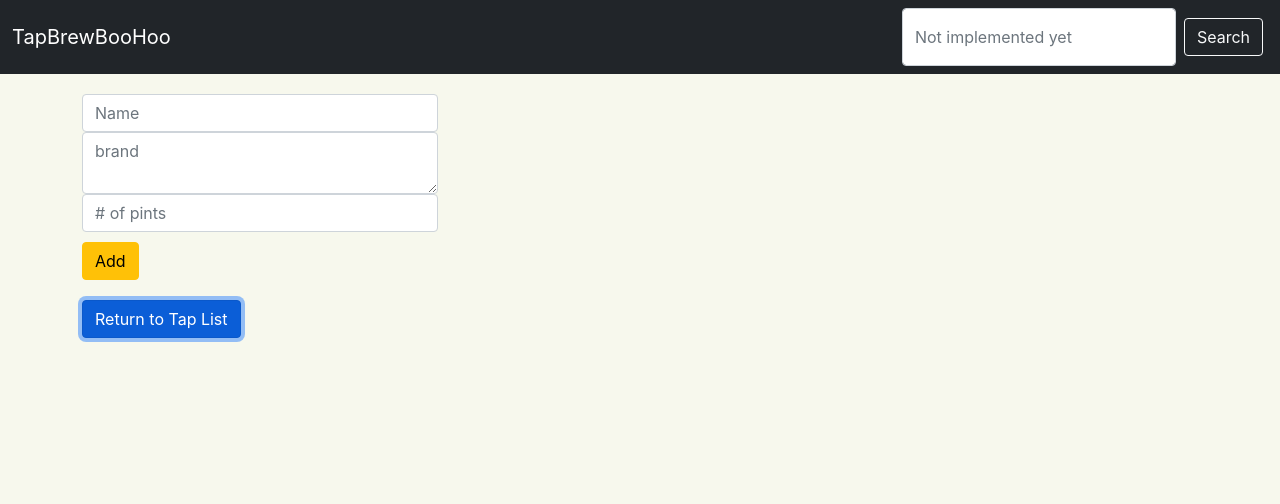
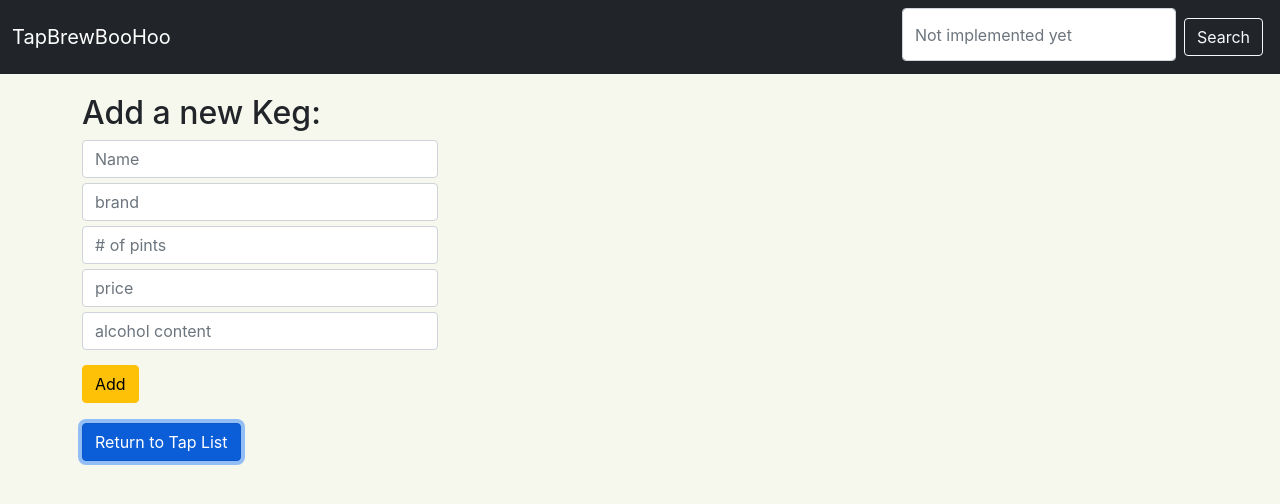
Before and after one commit to giang184/tap-room, a React (Create React App) app: page / in a window 1280 px wide. Both pictures are taken after a click on the button "Add Tap". Shown: the top 504 px of the page. Built offline with nearby package versions, Linux system fonts and the light colour scheme.

Commit message:
add price and alcohol content props

```diff
--- a/src/components/EditTapForm.js
+++ b/src/components/EditTapForm.js
@@ -9,7 +9,10 @@ function EditTapForm (props) {
     event.preventDefault();
     props.onEditTap({
       name: event.target.name.value,
-      brand: event.target.brand.value, quantity: event.target.quantity.value,
+      brand: event.target.brand.value,
+      quantity: event.target.quantity.value,
+      price: event.target.price.value,
+      alcoholContent: event.target.alcoholContent.value,
       id: tap.id
     });
   }
--- a/src/components/NewTapForm.js
+++ b/src/components/NewTapForm.js
@@ -10,6 +10,8 @@ function NewTapForm(props){
       name: e.target.name.value,
       brand: e.target.brand.value,
       quantity: e.target.quantity.value,
+      price: e.target.price.value,
+      alcoholContent: e.target.alcoholContent.value,
       id: v4()
     });
   }
--- a/src/components/ReusableForm.js
+++ b/src/components/ReusableForm.js
@@ -5,9 +5,12 @@ function ReusableForm(props) {
   const startingName = props.tap ? props.tap.name : '';
   const startingBrand = props.tap ? props.tap.brand : '';
   const startingQuantity = props.tap? props.tap.quantity : '';
+  const startingPrice = props.tap? props.tap.price : '';
+  const startingAlcoholContent = props.tap? props.tap.alcoholContent : '';
 
   return (
     <>
+      <h2>Add a new Keg:</h2>
       <form onSubmit={props.formSubmissionHandler}>
         <input
           className="form-control"
@@ -15,7 +18,7 @@ function ReusableForm(props) {
           name='name'
           placeholder='Name'
           defaultValue={startingName}/>
-        <textarea
+        <input
           className="form-control"
           type='text'
           name='brand'
@@ -27,6 +30,18 @@ function ReusableForm(props) {
           name='quantity'
           placeholder='# of pints'
           defaultValue={startingQuantity}/>
+        <input
+          className="form-control"
+          type='number'
+          name='price'
+          placeholder='price'
+          defaultValue={startingPrice}/>
+        <input
+          className="form-control"
+          type='number'
+          name='alcoholContent'
+          placeholder='alcohol content'
+          defaultValue={startingAlcoholContent}/>
           <button className="btn btn-warning" type='submit'>{props.buttonText}</button>
       </form>
     </>
--- a/src/components/Tap.js
+++ b/src/components/Tap.js
@@ -10,7 +10,9 @@ function Tap(props) {
       <div onClick = {() => props.whenTapClicked(props.id)}>
         <h3>{props.name}</h3>
         <p>Brand: {props.brand}</p>
-        <p>Pints available: {quantity} <strong>{almostEmpty}</strong></p>
+        <p>Pints Available: {quantity} <strong>{almostEmpty}</strong></p>
+        <p>Price: ${props.price}</p>
+        <p>Alcohol Content = {props.alcoholContent}%</p>
         <hr />
       </div>
     </React.Fragment>
@@ -21,6 +23,8 @@ Tap.propTypes = {
   name: PropTypes.string.isRequired,
   brand: PropTypes.string.isRequired,
   quantity: PropTypes.string.isRequired,
+  price: PropTypes.string.isRequired,
+  alcoholContent: PropTypes.string.isRequired,
   id: PropTypes.string.isRequired,
   whenTapClicked: PropTypes.func
 };
--- a/src/components/TapDetail.js
+++ b/src/components/TapDetail.js
@@ -17,9 +17,10 @@ function TapDetail(props) {
   return (
     <React.Fragment>
       <h1>{tap.name}</h1>
-      <h5>Brand: {tap.brand}</h5>
-      <h5>Pints available: {quantity} {almostEmpty}</h5>
-      <br/>
+      <h6>Brand: {tap.brand}</h6>
+      <h6>Pints Available: {quantity} {almostEmpty}</h6>
+      <h6>Price: ${tap.price}</h6>
+      <h6>Alcohol Content: {tap.alcoholContent}%</h6>
       <button
         onClick={ props.onClickingEdit }
         className="btn btn-warning">
@@ -41,7 +42,7 @@ function TapDetail(props) {
           className="form-control"
           type='number'
           name='quantity'
-          placeholder='quantity' />
+          placeholder='pints' />
           <button className="btn btn-info" type='submit'>restock</button>
       </form>
       <hr/>
--- a/src/index.css
+++ b/src/index.css
@@ -22,3 +22,7 @@ button {
   margin-bottom: 10px;
   margin-top: 10px;
 }
+
+input {
+  margin-bottom: 5px;
+}
```
